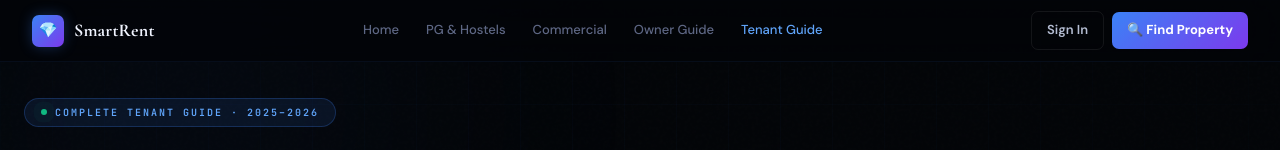
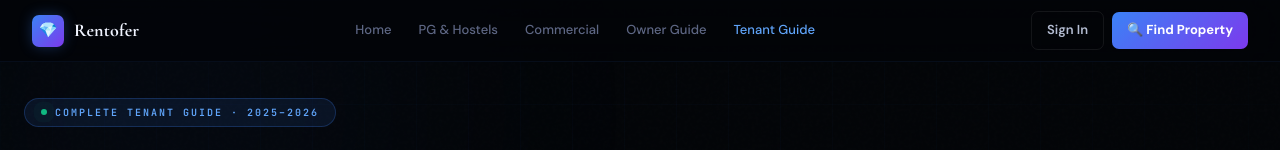
Before and after one commit to piyushmishra2603/rentofer-next, a Next.js app: page /tenant-guide in a window 1280 px wide. Shown: the top 150 px of the page. Built offline with nearby package versions, Linux system fonts and the light colour scheme.

Commit message:
Update page.js

```diff
--- a/app/tenant-guide/page.js
+++ b/app/tenant-guide/page.js
@@ -27,7 +27,7 @@ const BODY_HTML = `
 <nav class="nav" id="navbar">
   <a href="/" class="brand">
     <div class="bgem">💎</div>
-    <span class="bname">SmartRent</span>
+    <span class="bname">Rentofer</span>
   </a>
   <div class="nav-links">
     <a class="nl" href="/">Home</a>
```
